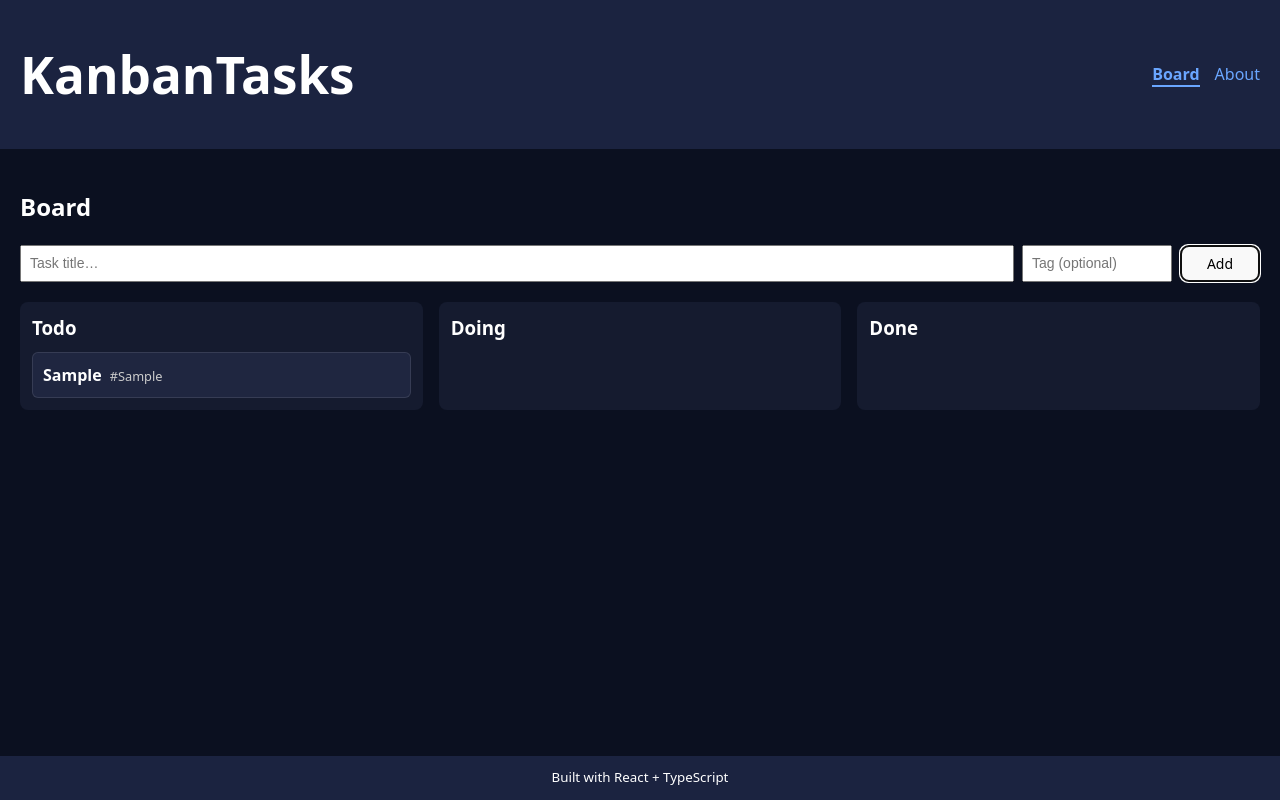
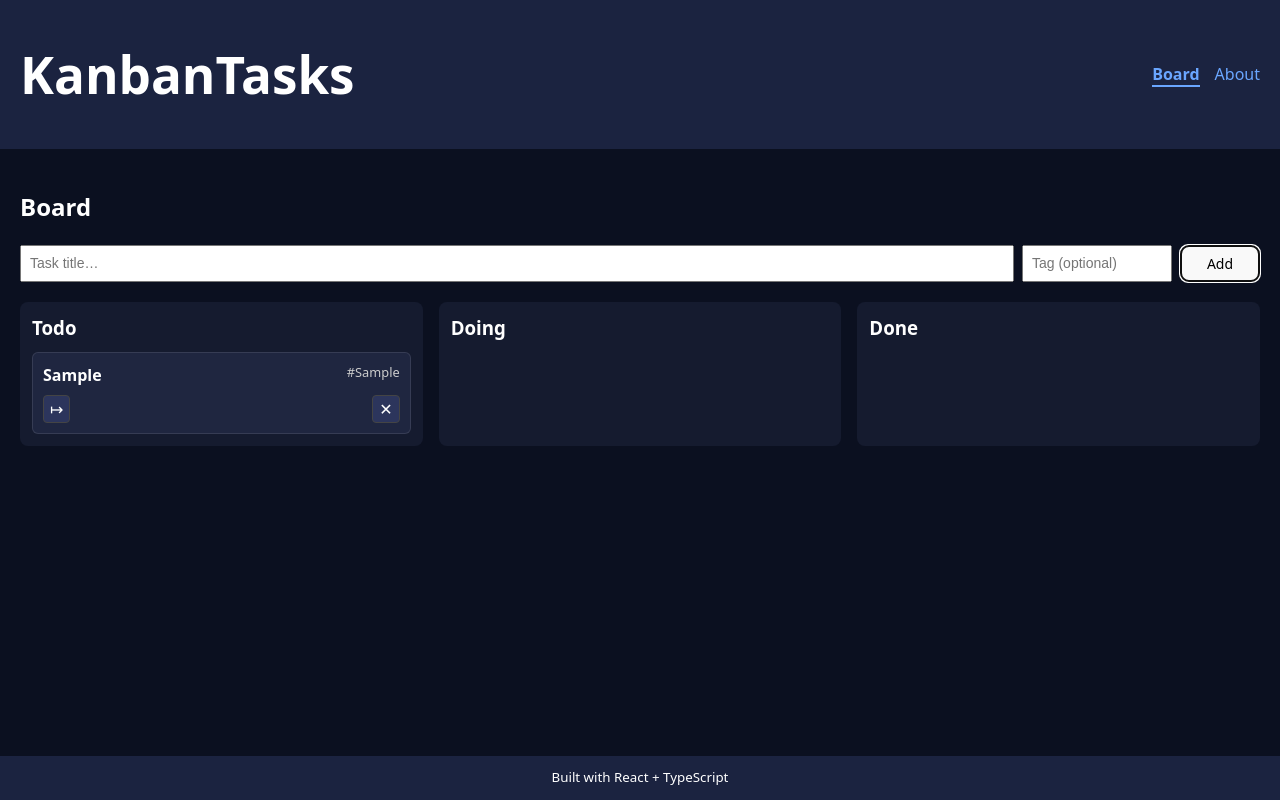
Before and after one commit to safya-alzayat/kanbanTasksFrontend, a React (Vite) app: page / in a window 1280 px wide. Both pictures are taken after typing "Sample", "Sample" into the empty fields and a click on the button "Add". Built offline with nearby package versions, Linux system fonts and the light colour scheme.

Commit message:
move between coloumns

```diff
--- a/src/App.css
+++ b/src/App.css
@@ -83,3 +83,15 @@
   font-size: 0.8em;
   color: #cccccc; /* lighter gray against dark */
 }
+.card button {
+  background: #2c355c;
+  border: 1px solid #444;
+  border-radius: 4px;
+  padding: 2px 6px;
+  color: white;
+  cursor: pointer;
+}
+
+.card button:hover {
+  background: #3a4673;
+}
--- a/src/components/TaskItem.tsx
+++ b/src/components/TaskItem.tsx
@@ -1,14 +1,44 @@
-import type { Task } from "../types"
+import type { Task, ColumnKey } from "../types"
 
 type Props = {
   task: Task
+  onMove: (id: string, to: ColumnKey) => void
+  onDelete: (id: string) => void
 }
 
-export default function TaskItem({ task }: Props) {
-  return (
+export default function TaskItem({ task, onMove, onDelete }: Props) {
+    const columns: ColumnKey[] = ["todo", "doing", "done"]
+    const index = columns.indexOf(task.column)
+    const prevColumn = columns[index - 1]
+    const nextColumn = columns[index + 1]
+
+    return (
     <div className="card">
-      <strong>{task.title}</strong>
-      {task.tag && <span className="tag">#{task.tag}</span>}
+      <div style={{ display: "flex", justifyContent: "space-between" }}>
+        <strong>{task.title}</strong>
+        {task.tag && <span className="tag">#{task.tag}</span>}
+      </div>
+
+      <div style={{ display: "flex", gap: "8px", marginTop: "8px" }}>
+        {/* left arrow: only if not the first column */}
+        {prevColumn && (
+        <button onClick={() => onMove(task.id, prevColumn)}>↤</button>
+        )}
+
+        {/* right arrow: only if not the last column */}
+        {nextColumn && (
+        <button onClick={() => onMove(task.id, nextColumn)}>↦</button>
+        )}
+
+
+        {/* delete button */}
+        <button
+          onClick={() => onDelete(task.id)}
+          style={{ marginLeft: "auto" }}
+        >
+          ✕
+        </button>
+      </div>
     </div>
   )
 }
--- a/src/routes/Home.tsx
+++ b/src/routes/Home.tsx
@@ -2,13 +2,12 @@ import { useState, useEffect } from "react"
 import TaskForm from "../components/TaskForm"
 import Column from "../components/Columns.tsx"
 import TaskItem from "../components/TaskItem"
-import type { Task } from "../types"
+import type { ColumnKey, Task } from "../types"
 import { loadTasks, saveTasks } from "../storage"
 
 export default function Home() {
   // state: an array of tasks
   const [tasks, setTasks] = useState<Task[]>(() => loadTasks())
-
   // persist tasks whenever they change
   useEffect(() => {
     saveTasks(tasks)
@@ -27,22 +26,33 @@ export default function Home() {
 <div className="board">
         <Column title="Todo" column="todo">
         {tasks.filter(t => t.column === "todo").map(t =>
-            <TaskItem key={t.id} task={t} />
+            <TaskItem key={t.id} task={t} onMove={moveTask} onDelete={deleteTask} />
         )}
         </Column>
 
         <Column title="Doing" column="doing">
         {tasks.filter(t => t.column === "doing").map(t =>
-            <TaskItem key={t.id} task={t} />
+            <TaskItem key={t.id} task={t} onMove={moveTask} onDelete={deleteTask} />
         )}
         </Column>
 
         <Column title="Done" column="done">
         {tasks.filter(t => t.column === "done").map(t =>
-            <TaskItem key={t.id} task={t} />
+            <TaskItem key={t.id} task={t} onMove={moveTask} onDelete={deleteTask} />
         )}
         </Column>
       </div>
     </div>
   )
+
+  function moveTask(id: string, to: ColumnKey) {
+  setTasks(prev =>
+    prev.map(t => (t.id === id ? { ...t, column: to } : t))
+  )
 }
+
+function deleteTask(id: string) {
+  setTasks(prev => prev.filter(t => t.id !== id))
+}
+
+}
```
Lines whose indentation alone changed are shown as unchanged.
